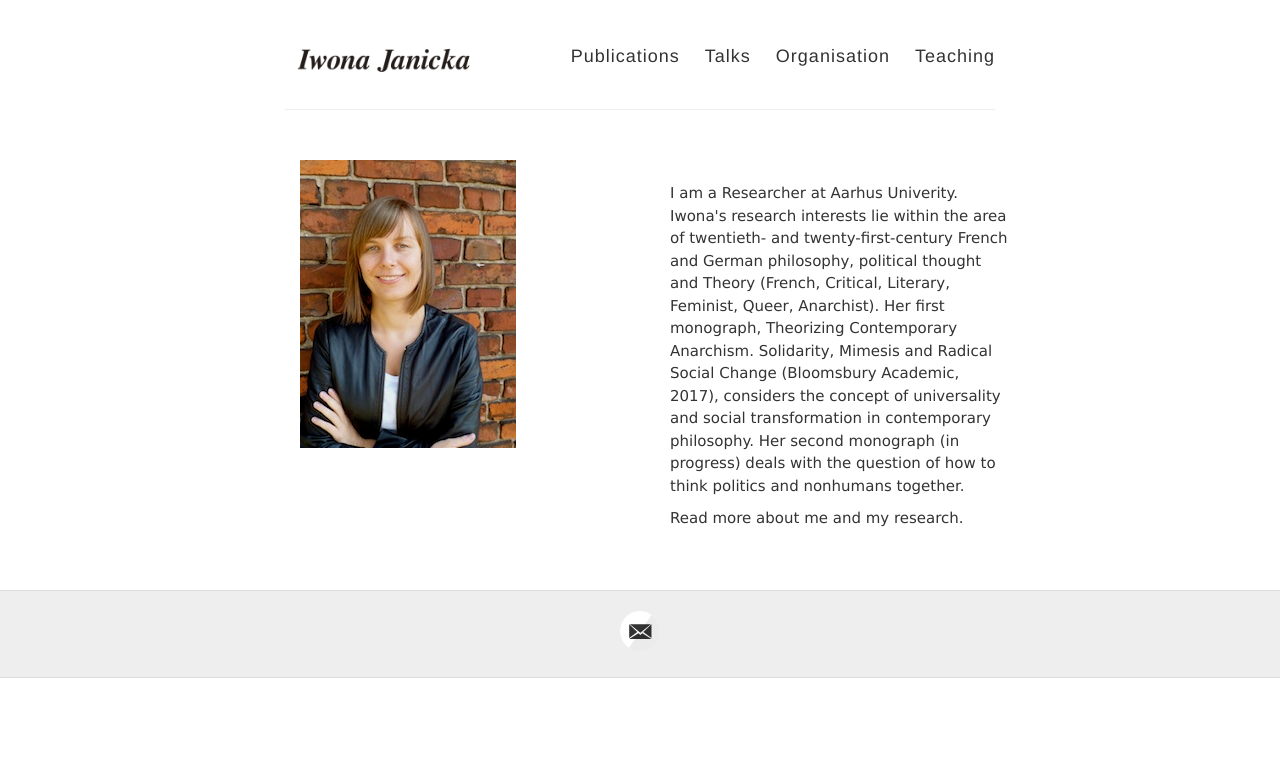
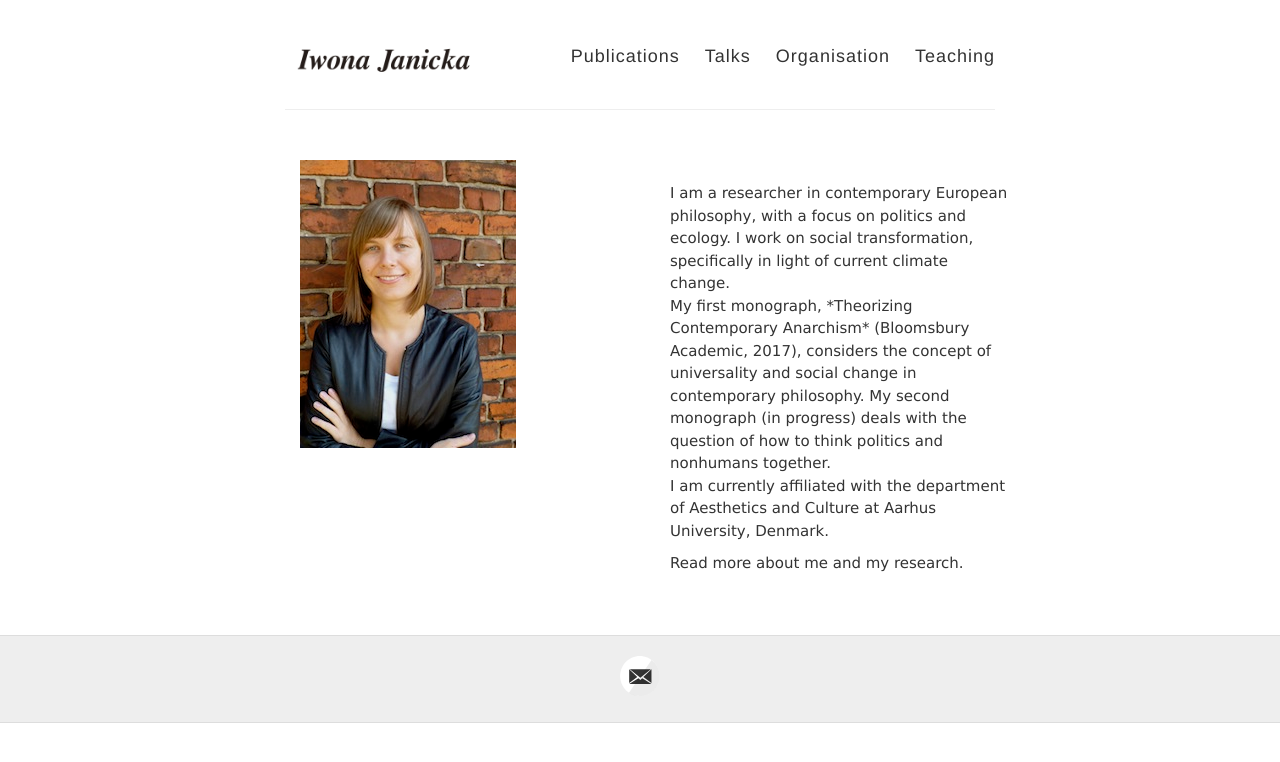
Before and after one commit to IJanicka/IJanicka.github.io, a Jekyll site: the page built from index.md, in a window 1280 px wide. Shown: the top 762 px of the page. Built offline with Jekyll 4.4.1, drawn with Linux system fonts in a browser that asks for light colours.

Commit message:
Update index.md

```diff
--- a/index.md
+++ b/index.md
@@ -10,7 +10,11 @@
     <img src="../images/profile.jpg"/>
     </div>
     <div class="col-sm-6">
-    <p><br>I am a Researcher at Aarhus Univerity. Iwona's research interests lie within the area of twentieth- and twenty-first-century French and German philosophy, political thought and Theory (French, Critical, Literary, Feminist, Queer, Anarchist). Her first monograph, Theorizing Contemporary Anarchism. Solidarity, Mimesis and Radical Social Change (Bloomsbury Academic, 2017), considers the concept of universality and social transformation in contemporary philosophy. Her second monograph (in progress) deals with the question of how to think politics and nonhumans together. </p>
+    <p><br>I am a researcher in contemporary European philosophy, with a focus on politics and ecology. I work on social transformation, specifically in light of current climate change.<br>
+
+My first monograph, *Theorizing Contemporary Anarchism* (Bloomsbury Academic, 2017), considers the concept of universality and social change in contemporary philosophy. My second monograph (in progress) deals with the question of how to think politics and nonhumans together.<br>
+
+I am currently affiliated with the department of Aesthetics and Culture at Aarhus University, Denmark. </p>
       <p><a href="about">Read more about me and my research.</a></p>
     </div>
   </div>
```
